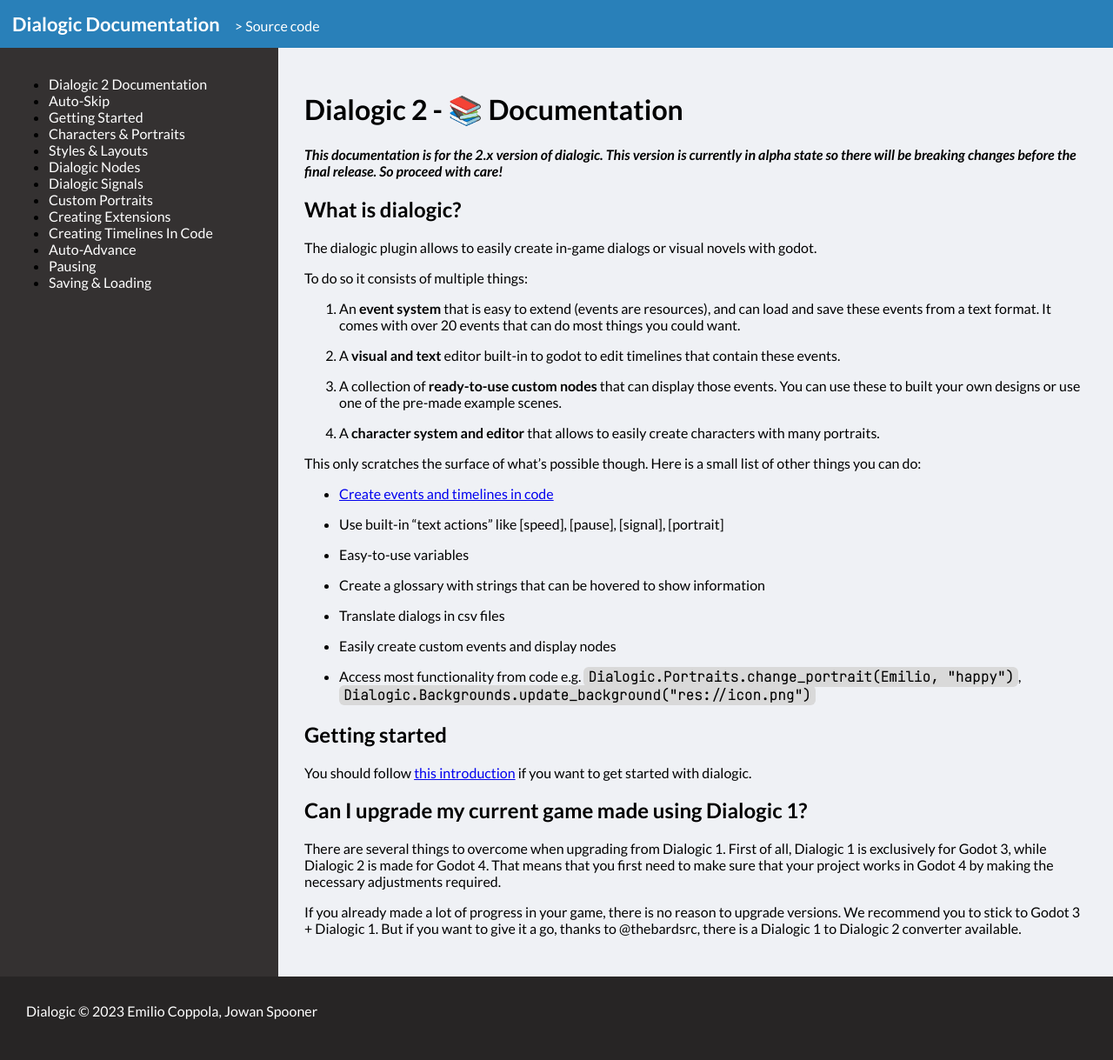
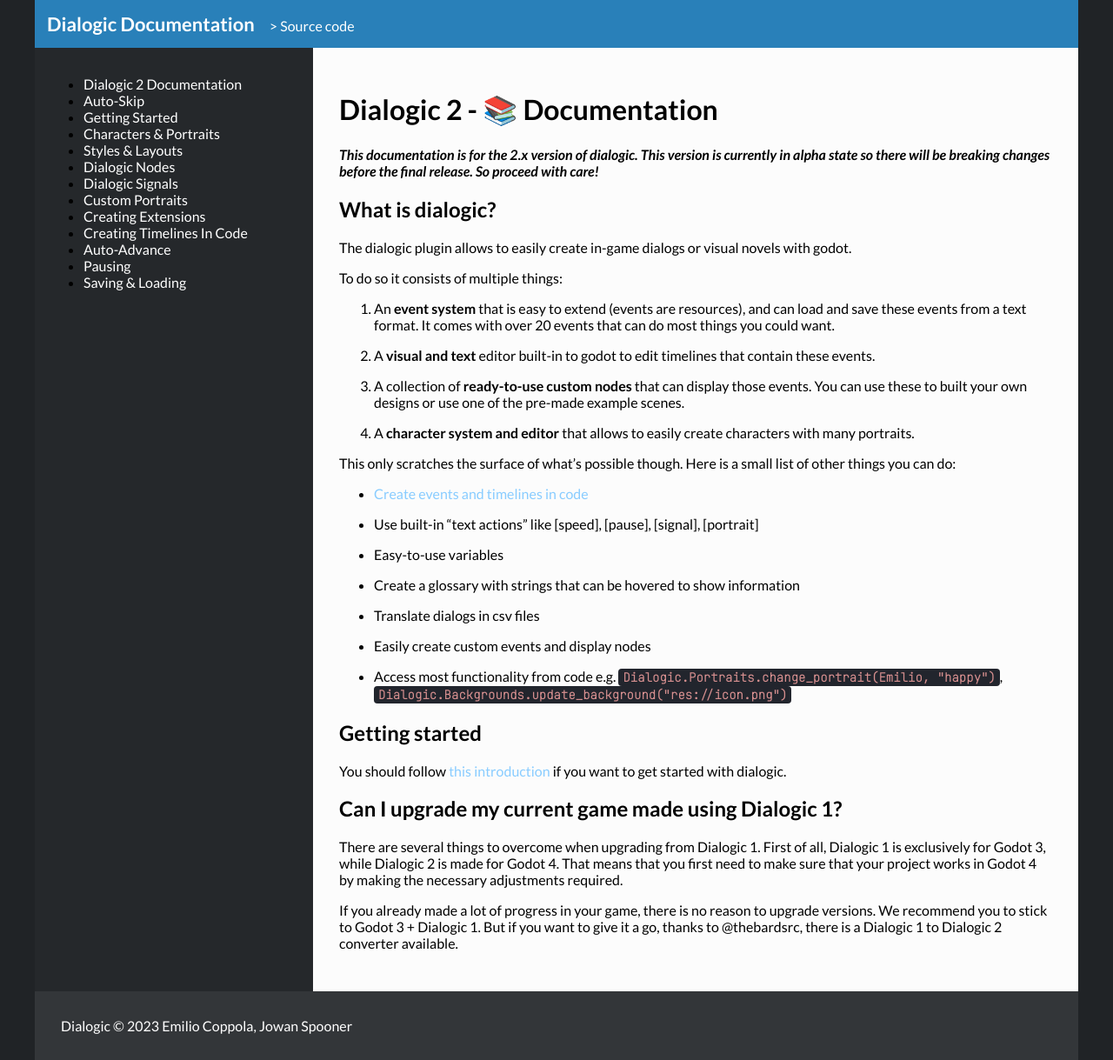
Before and after one commit to dialogic-godot/documentation, a Jekyll site: the page built from README.md, in a window 1280 px wide. Shown: the whole page at 87% size. Built offline with Jekyll 4.4.1, drawn with Linux system fonts in a browser that asks for light colours.

Commit message:
Update main.scss

```diff
--- a/style/main.scss
+++ b/style/main.scss
@@ -6,12 +6,16 @@
 
 :root {
 	color-scheme: light dark;
-	--background-color: #eff1f5;
 	--base-color-text: #4a5365;
+	--content-background-color: #fcfcfc;
+	--link-color: #8cf;
+	--link-color-hover: #9df;
+	--link-color-active: #6ad;
+	--link-color-visited: #cb99f6;
 }
 @media (prefers-color-scheme: dark) {
 	:root {
-		--background-color: #282828;
+		--content-background-color: #2e3236;
 		--base-color-text: #eff1f5;
 	}
 }
@@ -20,11 +24,16 @@
 html, body {
 	margin: 0;
 	padding: 0;
-	background: #272525;
+	background: #202326;
 }
 * {
 	box-sizing: border-box;
 	font-family: 'Lato', sans-serif;
+}
+
+body {
+	max-width: 1200px;
+	margin: 0 auto;
 }
 
 
@@ -34,13 +43,28 @@
 	height: auto;
 }
 
+a {
+	color: var(--link-color);
+	text-decoration: none;
+	&:hover {
+		color: var(--link-color-hover);
+	}
+	&:active {
+		color: var(--link-color-active);
+	}
+	&:visited {
+		color: var(--link-color-visited);
+	}
+}
+
+
 .content {
 	display: grid;
 	grid-template-columns: 320px calc(100% - 320px);
 	max-width: 100%;
 
 	aside {
-		background: #343131;
+		background: #25282b;
 		padding: 1em;
 		ul {
 			// follow scroll
@@ -55,7 +79,7 @@
 
 	main {
 		padding: 30px;
-		background: var(--background-color);
+		background: var(--content-background-color);
 	}
 }
 
@@ -76,11 +100,13 @@
 
 code.highlighter-rouge {
 	font-family: "JetBrains Mono", monospace;
-  background: #d9d9d9;
-  color: black;
+	color: #d68f8f;
+  font-weight: 600;
+	font-size: 14px;
+  background-color: #22252d;
+  border: none;
+  border-radius: 4px;
   padding: 1px 5px;
-  border-radius: 6px;
-	font-weight: bold;
 }
 
 code {
@@ -112,7 +138,7 @@
 	}
 	nav {
 		display: inline-block;
-		a {
+		a, a:visited, a:hover, a:active {
 			color: white;
 			text-decoration: none;
 		}
@@ -120,7 +146,7 @@
 }
 
 footer {
-	background-color: #272525;
+	background-color: #333639;
 	padding: 30px;
 	p {
 		padding: 0;
```
